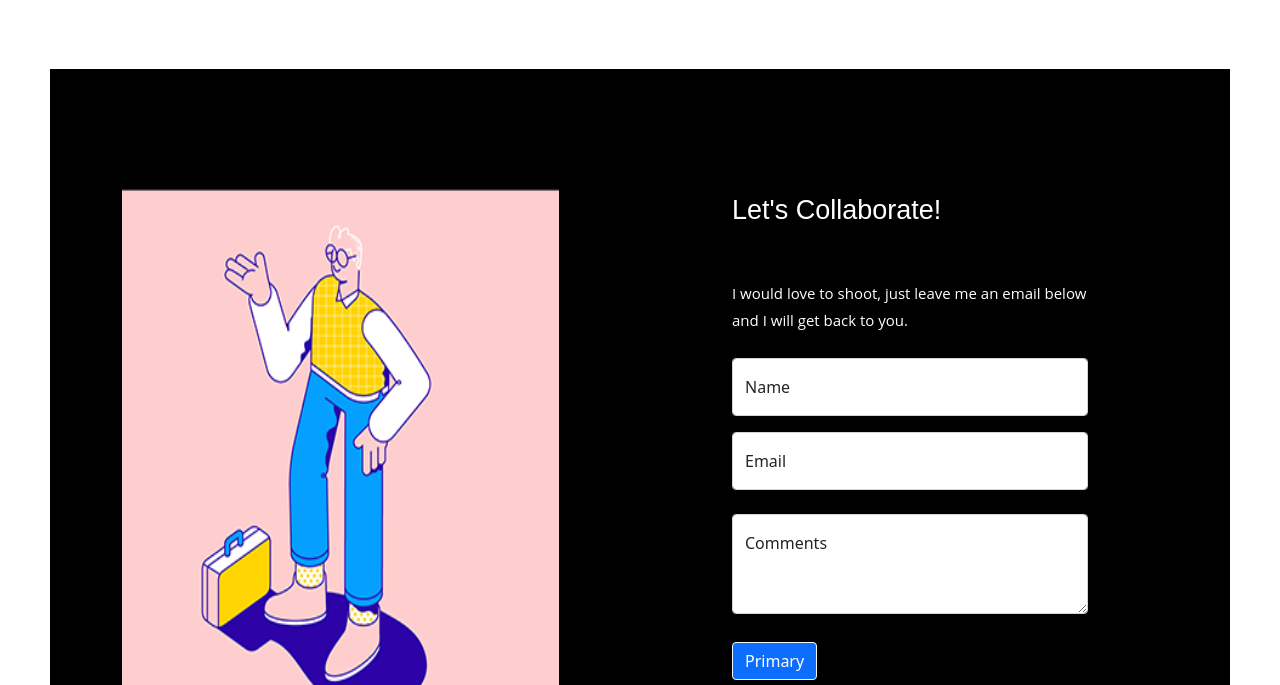
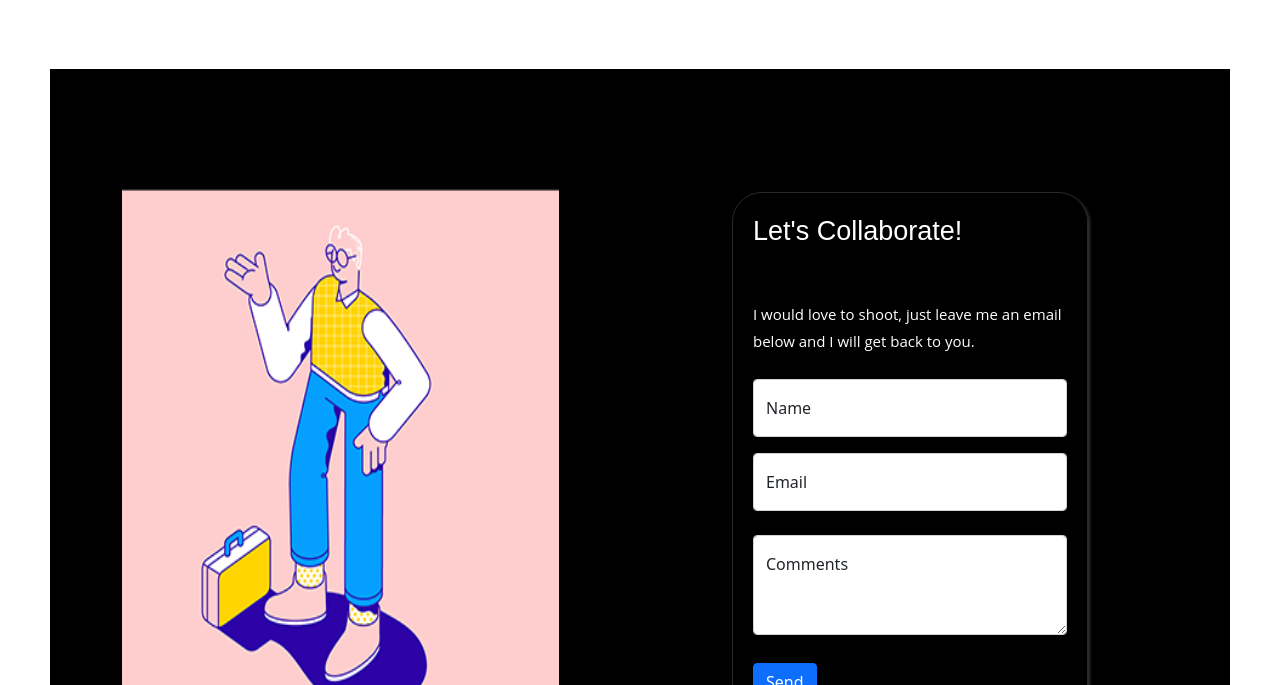
Before and after one commit to mohammedkamal00/Portfilo-templete, a plain HTML site: page contact.html in a window 1280 px wide. Shown: the part 115-800 px from the top of the page. Drawn offline with nearby package versions, Linux system fonts and the light colour scheme.

Commit message:
contact form

```diff
--- a/contact.html
+++ b/contact.html
@@ -92,7 +92,7 @@
 
 
                             </div>
-                            <button type="button" class="btn btn-primary">Primary</button>
+                            <button type="button" class="btn btn-primary">Send</button>
 
 
                         </div>
--- a/css/style.css
+++ b/css/style.css
@@ -130,6 +130,10 @@
   margin-top: 123px;
   margin-left: 80px;
   margin-right: 110px;
+  border: 1px solid #292929;
+  border-radius: 30px;
+  padding: 20px;
+  box-shadow: 2px 2px 3px rgb(53, 52, 52);
 }
 .form-floating {
   position: relative;
@@ -168,8 +172,8 @@
 
 .contact-info .btn-primary {
   margin-top: 160px;
-  border-color: #f4f6fa;
-  color: #fff;
+  /* border-color: #f4f6fa;
+  color: #fff; */
   /* background-color: #fff; */
 }
 
```
